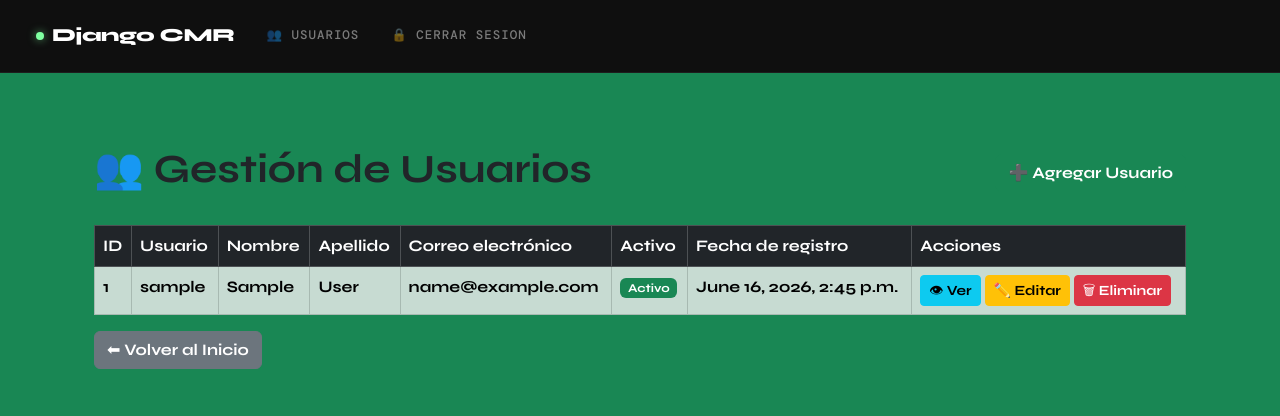
After one commit to CLEV769/clase_dj_ficha-3147122, a Django app: page /users/ in a window 1280 px wide. The commit adds this page. Shown: the top 416 px of the page. Run offline with Django 5.2, Linux system fonts and the light colour scheme; the visitor is signed in with stand-in values (Sample User, id 1); data comes from the database, SQL or seed files in the repository; some libraries are stand-ins or nearby versions.

Commit message:
Se sube el proyecto actualizado con la implementacion del modulo

```diff
--- a/inventario_django/dcrm/website/templates/navbar.html
+++ b/inventario_django/dcrm/website/templates/navbar.html
@@ -83,6 +83,9 @@
       <ul class="navbar-nav me-auto mb-2 mb-lg-0">
         {% if user.is_authenticated %}
         <li class="nav-item">
+          <a class="nav-link" href="{% url 'user_list' %}">👥 Usuarios</a>
+        </li>
+        <li class="nav-item">
           <a class="nav-link" href="{% url 'logout' %}">🔒 Cerrar sesion</a>
         </li>
         {% else %}
--- /dev/null
+++ b/inventario_django/dcrm/website/templates/user_list.html
@@ -0,0 +1,50 @@
+{% extends 'base.html' %}
+{% block content %}
+<div class="container py-5">
+  <div class="d-flex justify-content-between align-items-center mb-4">
+    <h1>👥 Gestión de Usuarios</h1>
+    <a href="{% url 'register' %}" class="btn btn-success">➕ Agregar Usuario</a>
+  </div>
+  <div class="table-responsive">
+    <table class="table table-success table-striped table-bordered">
+      <thead class="table-dark">
+        <tr>
+          <th scope="col">ID</th>
+          <th scope="col">Usuario</th>
+          <th scope="col">Nombre</th>
+          <th scope="col">Apellido</th>
+          <th scope="col">Correo electrónico</th>
+          <th scope="col">Activo</th>
+          <th scope="col">Fecha de registro</th>
+          <th scope="col">Acciones</th>
+        </tr>
+      </thead>
+      <tbody>
+        {% for u in users %}
+        <tr>
+          <td>{{ u.id }}</td>
+          <td>{{ u.username }}</td>
+          <td>{{ u.first_name }}</td>
+          <td>{{ u.last_name }}</td>
+          <td>{{ u.email }}</td>
+          <td>
+            {% if u.is_active %}
+              <span class="badge bg-success">Activo</span>
+            {% else %}
+              <span class="badge bg-danger">Inactivo</span>
+            {% endif %}
+          </td>
+          <td>{{ u.date_joined }}</td>
+          <td>
+            <a href="{% url 'user_detail' u.id %}" class="btn btn-sm btn-info">👁 Ver</a>
+            <a href="{% url 'user_update' u.id %}" class="btn btn-sm btn-warning">✏️ Editar</a>
+            <a href="{% url 'user_delete' u.id %}" class="btn btn-sm btn-danger" onclick="return confirm('¿Estás seguro de eliminar este usuario?')">🗑 Eliminar</a>
+          </td>
+        </tr>
+        {% endfor %}
+      </tbody>
+    </table>
+  </div>
+  <a href="{% url 'home' %}" class="btn btn-secondary">⬅ Volver al Inicio</a>
+</div>
+{% endblock %}
--- a/inventario_django/dcrm/website/urls.py
+++ b/inventario_django/dcrm/website/urls.py
@@ -10,4 +10,9 @@ urlpatterns = [
     path('add_record/', views.add_record, name='add_record'),
     path('delete_record/<int:pk>/', views.delete_record, name='delete_record'),
     path('update_record/<int:pk>/', views.update_record, name='update_record'),
+    # Gestión de Usuarios
+    path('users/', views.user_list, name='user_list'),
+    path('user/<int:pk>/', views.user_detail, name='user_detail'),
+    path('update_user/<int:pk>/', views.user_update, name='user_update'),
+    path('delete_user/<int:pk>/', views.user_delete, name='user_delete'),
 ]
--- a/inventario_django/dcrm/website/views.py
+++ b/inventario_django/dcrm/website/views.py
@@ -14,7 +14,8 @@ from django.contrib.auth import authenticate, login, logout
 
 # Importa el sistema de mensajes de Django para mostrar notificaciones al usuario.
 from django.contrib import messages
-from .forms import SignUpForm, AddRecordForm # Importa el formulario de registro personalizado definido en forms.py.
+from .forms import SignUpForm, AddRecordForm, UserUpdateForm # Importa los formularios personalizados definidos en forms.py.
+from django.contrib.auth.models import User # Importa el modelo User de Django para gestión de usuarios.
 
 
 # Aquí se deben crear las vistas de la aplicación.
@@ -114,3 +115,44 @@ def update_record(request, pk):
     else:
         messages.success(request, 'Error del usuario')
         return redirect ('home')
+
+# ======================== Gestión de Usuarios ========================
+
+def user_list(request):
+    if request.user.is_authenticated:
+        users = User.objects.all()
+        return render(request, 'user_list.html', {'users': users})
+    else:
+        messages.success(request, "No estás autenticado para ver esta página")
+        return redirect('home')
+
+def user_detail(request, pk):
+    if request.user.is_authenticated:
+        user_info = User.objects.get(id=pk)
+        return render(request, 'user_detail.html', {'user_info': user_info})
+    else:
+        messages.success(request, "No estás autenticado para ver esta página")
+        return redirect('home')
+
+def user_update(request, pk):
+    if request.user.is_authenticated:
+        current_user = User.objects.get(id=pk)
+        form = UserUpdateForm(request.POST or None, instance=current_user)
+        if form.is_valid():
+            form.save()
+            messages.success(request, "El usuario ha sido actualizado exitosamente")
+            return redirect('user_list')
+        return render(request, 'user_update.html', {'form': form, 'user_info': current_user})
+    else:
+        messages.success(request, "No estás autenticado para realizar esta acción")
+        return redirect('home')
+
+def user_delete(request, pk):
+    if request.user.is_authenticated:
+        user_to_delete = User.objects.get(id=pk)
+        user_to_delete.delete()
+        messages.success(request, "El usuario ha sido eliminado exitosamente")
+        return redirect('user_list')
+    else:
+        messages.success(request, "No estás autenticado para realizar esta acción")
+        return redirect('home')
```
Also changed, not shown: inventario_django/dcrm/website/forms.py (+11 -0 lines), inventario_django/dcrm/website/templates/user_detail.html (added, +28 -0 lines), inventario_django/dcrm/website/templates/user_update.html (added, +20 -0 lines).
